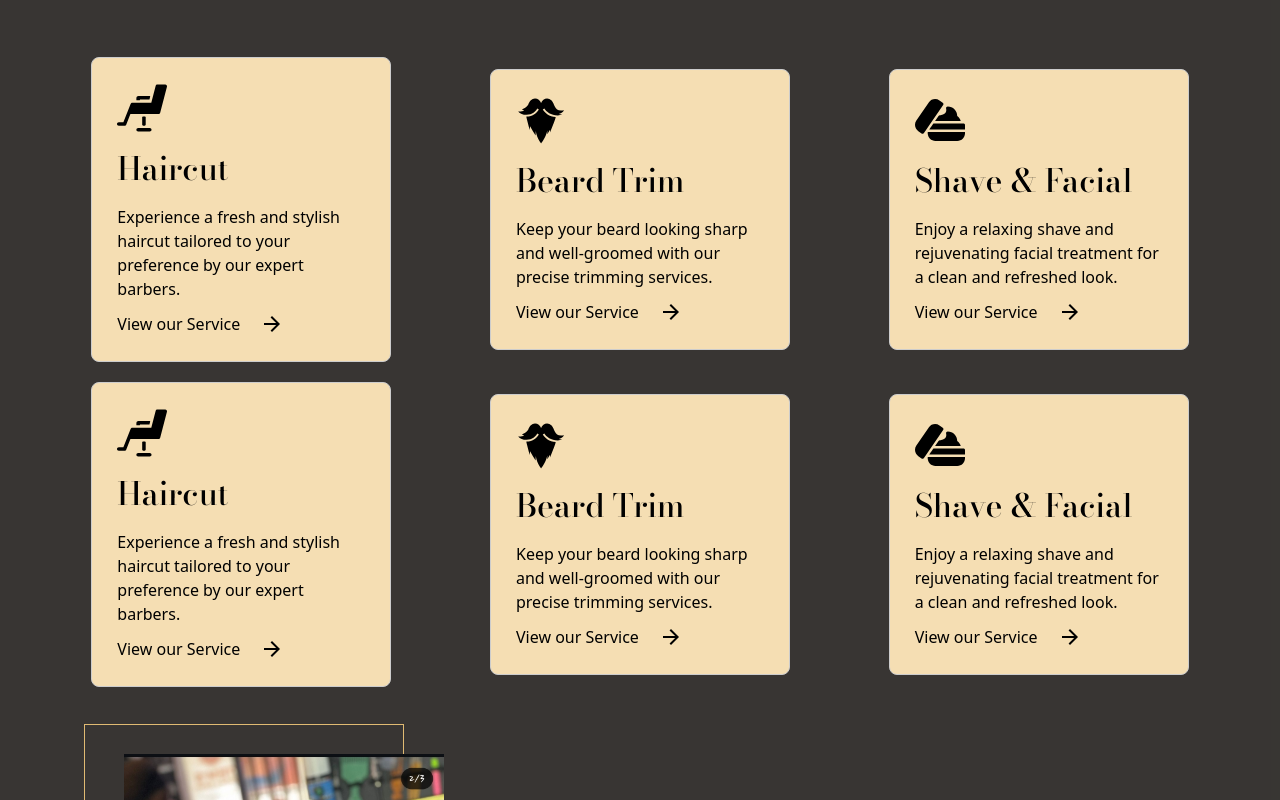
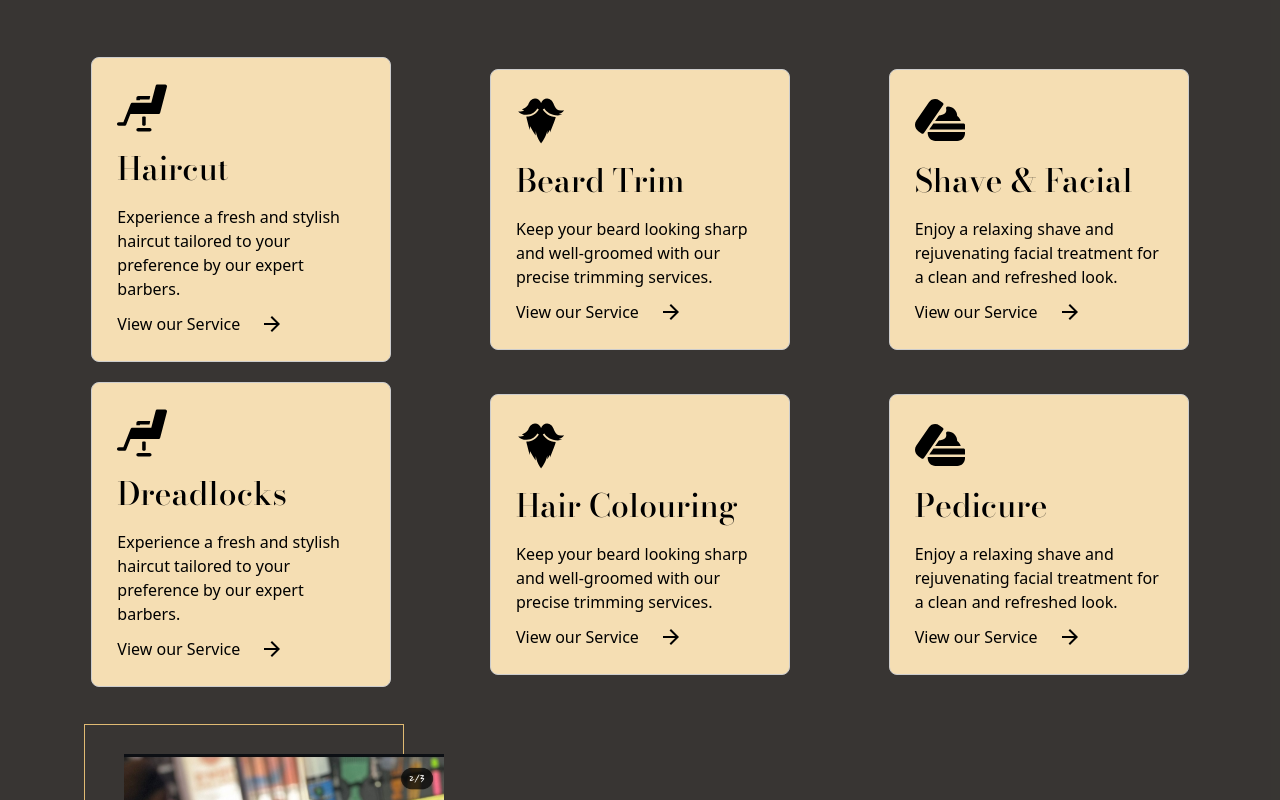
Before and after one commit to TORY-SKY/temscutz, a React (Vite) app: page / in a window 1280 px wide. Both pictures are taken after a click on the button "Load more". Shown: the part 1440-2240 px from the top of the page. Built offline with nearby package versions, Linux system fonts and the light colour scheme.

Commit message:
features

```diff
--- a/src/Footer.tsx
+++ b/src/Footer.tsx
@@ -3,6 +3,7 @@ import InstagramIcon from "@mui/icons-material/Instagram";
 import FacebookIcon from "@mui/icons-material/Facebook";
 import TwitterIcon from "@mui/icons-material/Twitter";
 import "./components/footer.css";
+import tiktok from "./assets/images/tiktok-icon.svg";
 
 const Footer = () => {
   return (
@@ -29,10 +30,12 @@ const Footer = () => {
                   <FacebookIcon style={{ fontSize: 40, color: "#000" }} />
                 </a>
                 <a
-                  href=""
                   target="_blank"
-                  rel="noopener noreferrer"
+                  href="https://l.instagram.com/?u=https%3A%2F%2Fwww.tiktok.com%2F%40temscutz%3F_t%3D8pN6afcGIfG%26_r%3D1%26fbclid%3DPAZXh0bgNhZW0CMTEAAaYToAzjs_mTali8dvrL0k4XtYyytRvaJRP0IeG5TrQuD2L4K-Y2cCuQMfw_aem_uqZDBp6Y3C1qqvFrvyRduw&e=AT3MexK1lhVMNcBJf_Os9fFAui4_kdDhoiTBwihrtWGF5YviiEhYPT23hkI51Z5llW0AxGAo2GVNuPiTL3TxTkizJ_SPhjvDEu98gA"
                 >
+                  <img src={tiktok} alt="" style={{ width: 24 }} />
+                </a>
+                <a href="" target="_blank" rel="noopener noreferrer">
                   <TwitterIcon style={{ fontSize: 40, color: "#000" }} />
                 </a>
               </div>
--- a/src/components/OurServices.tsx
+++ b/src/components/OurServices.tsx
@@ -155,7 +155,7 @@ const OurServices: React.FC = () => {
             }}
           >
             <img src={haircutIcon} alt="hair-cut" />
-            <h2>Haircut</h2>
+            <h2>Dreadlocks</h2>
             <p>
               Experience a fresh and stylish haircut tailored to your preference
               by our expert barbers.
@@ -189,7 +189,7 @@ const OurServices: React.FC = () => {
             }}
           >
             <img src={beardtrim} alt="hair-cut" />
-            <h2>Beard Trim</h2>
+            <h2>Hair Colouring</h2>
             <p>
               Keep your beard looking sharp and well-groomed with our precise
               trimming services.
@@ -223,7 +223,7 @@ const OurServices: React.FC = () => {
             }}
           >
             <img src={shave} alt="hair-cut" />
-            <h2>Shave & Facial</h2>
+            <h2>Pedicure</h2>
             <p>
               Enjoy a relaxing shave and rejuvenating facial treatment for a
               clean and refreshed look.
```
Also changed, not shown: src/assets/images/tiktok-icon.svg (added).
